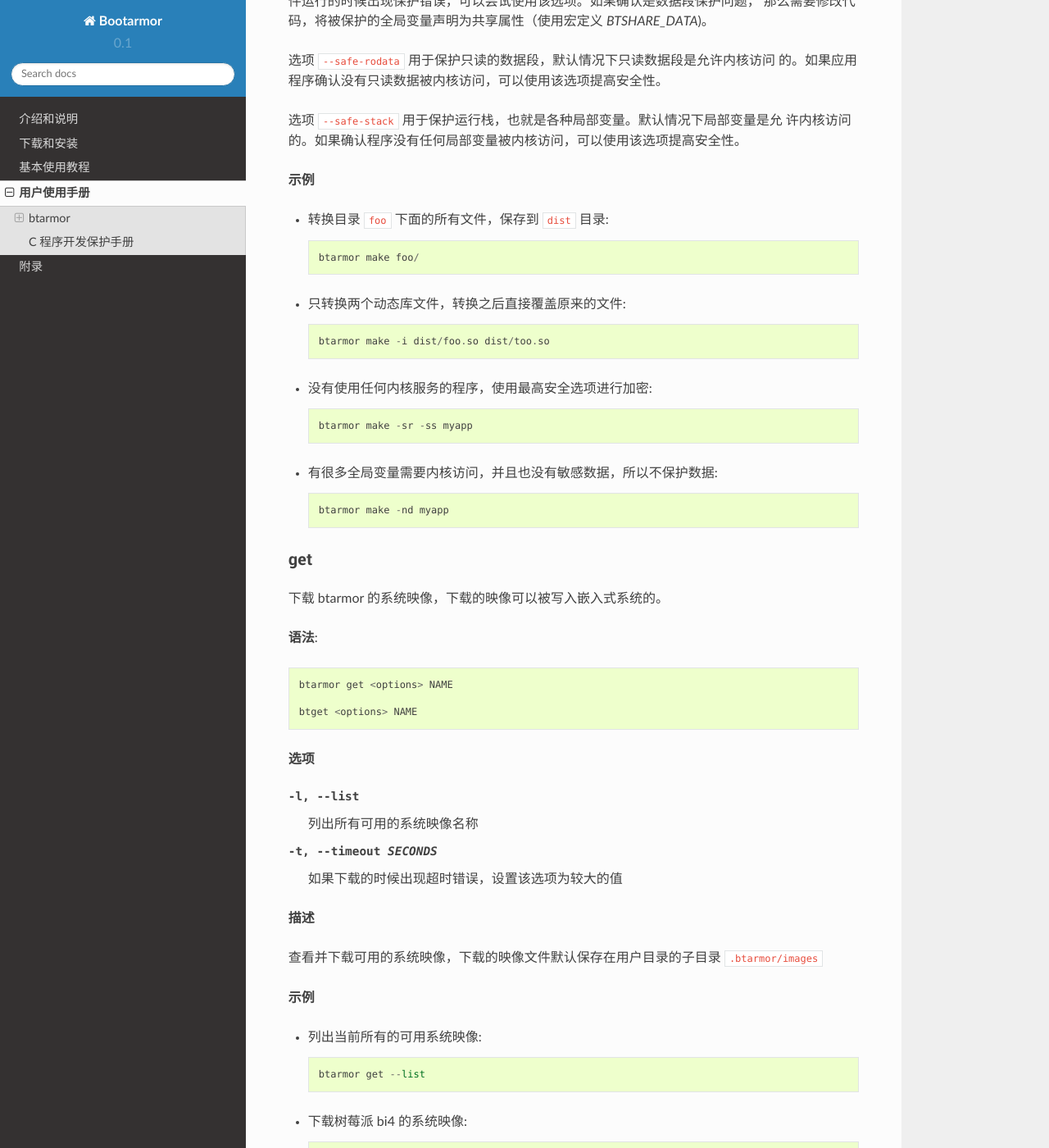
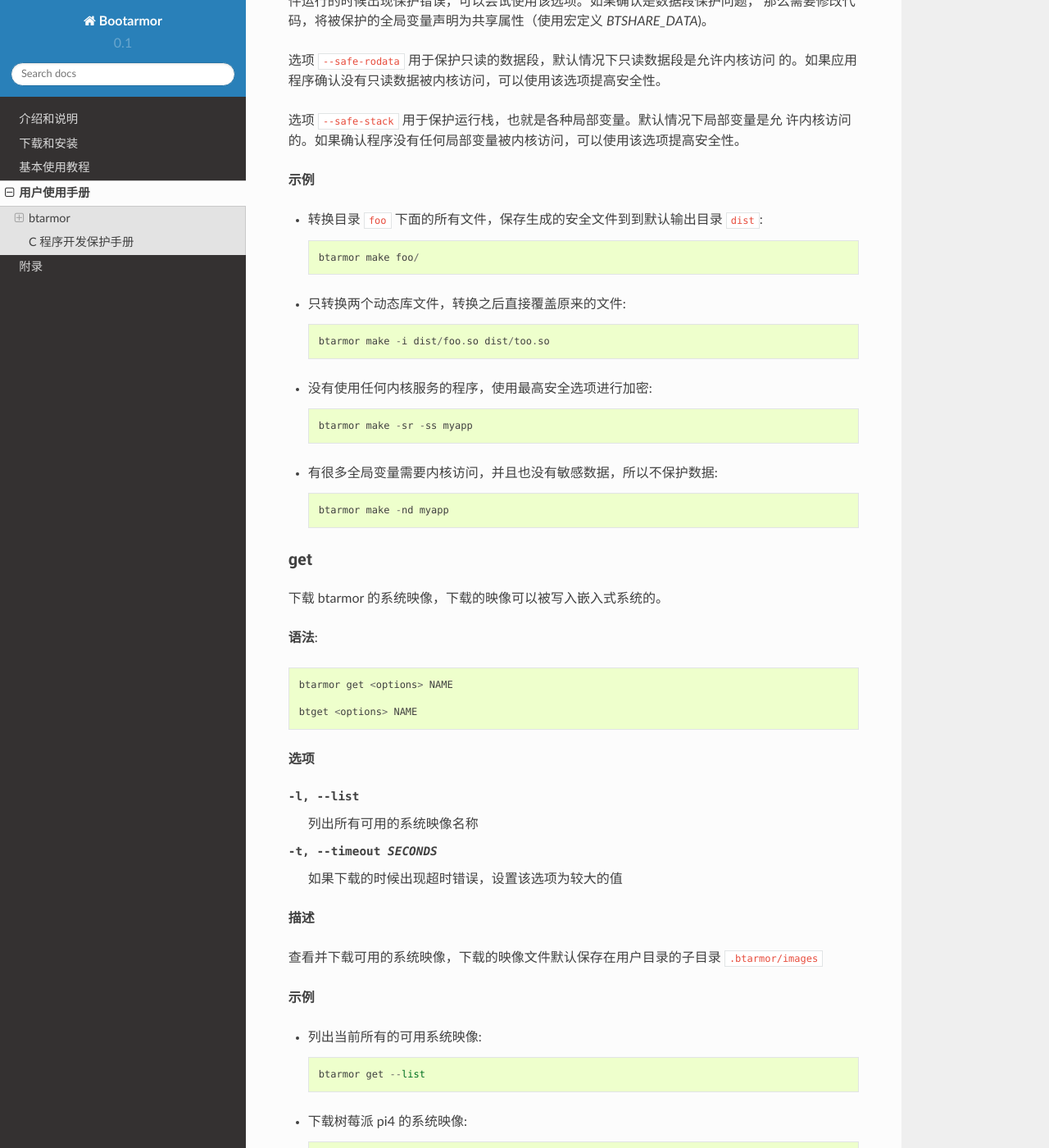
Before and after one commit to dashingsoft/btarmor-docs, a Sphinx documentation site: the page built from docs/handbook.rst, in a window 1280 px wide and 1400 px high, scrolled down 1865 px. Shown: the whole window at 82% size. Built offline with Sphinx 7.4.7 and the Read the Docs theme 2.0.0, drawn with Linux system fonts in a browser that asks for light colours.

Commit message:
Refine doc

```diff
--- a/docs/handbook.rst
+++ b/docs/handbook.rst
@@ -79,7 +79,7 @@
 
 **示例**
 
-* 转换目录 ``foo`` 下面的所有文件，保存到 ``dist`` 目录::
+* 转换目录 ``foo`` 下面的所有文件，保存生成的安全文件到到默认输出目录 ``dist``::
 
     btarmor make foo/
 
@@ -125,9 +125,9 @@
 
     btarmor get --list
 
-* 下载树莓派 bi4 的系统映像::
+* 下载树莓派 pi4 的系统映像::
 
-    btarmor get rasp-bi4
+    btarmor get raspi4
 
 C 程序开发保护手册
 ------------------
--- a/docs/installation.rst
+++ b/docs/installation.rst
@@ -20,7 +20,7 @@
 
 安装之后使用 `btarmor get` 命令下载最新的安全操作系统 btarmor-os::
 
-  btarmor get rasp-bi4
+  btarmor get raspi4
 
 下载完成之后会保存相应的文件到 `$HOME/downloads/bootarmor-os-0.1.1.img`
 
--- a/docs/tutorial.rst
+++ b/docs/tutorial.rst
@@ -29,9 +29,9 @@
 5. 在树莓派上发布安全应用到 ``/opt/foo``::
 
        mkdir -p /opt
-       tar xzf foo-armor-1.0.tar.gz /opt
+       tar xzf /home/pi/foo-armor-1.0.tar.gz /opt
 
-至此安全应用已经按照到 ``/opt/foo`` 下面，里面的所有文件，包括可执行文件，动态库
+至此安全应用已经按照到 ``/opt/foo-1.0`` 下面，里面的所有文件，包括可执行文件，动态库
 以及数据文件都是受到保护的。
 
 .. include:: _common_definitions.txt
```
